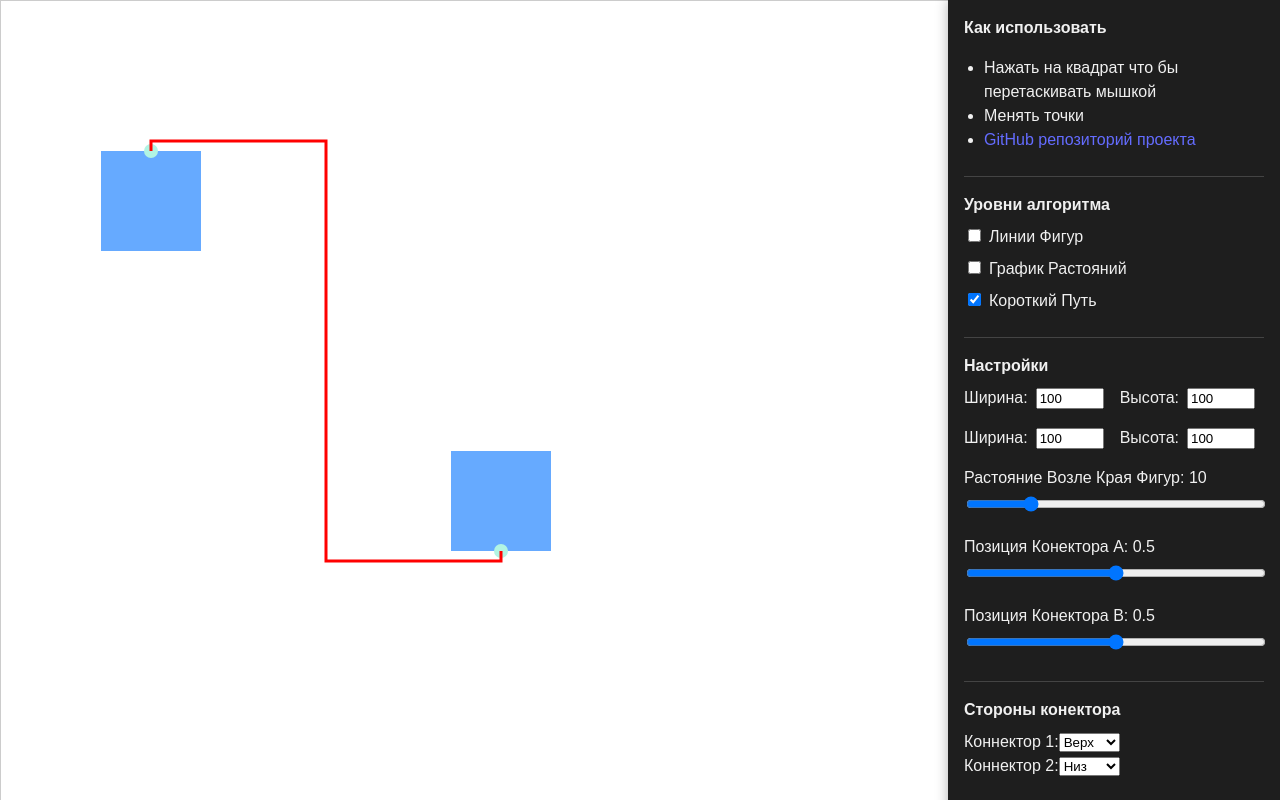
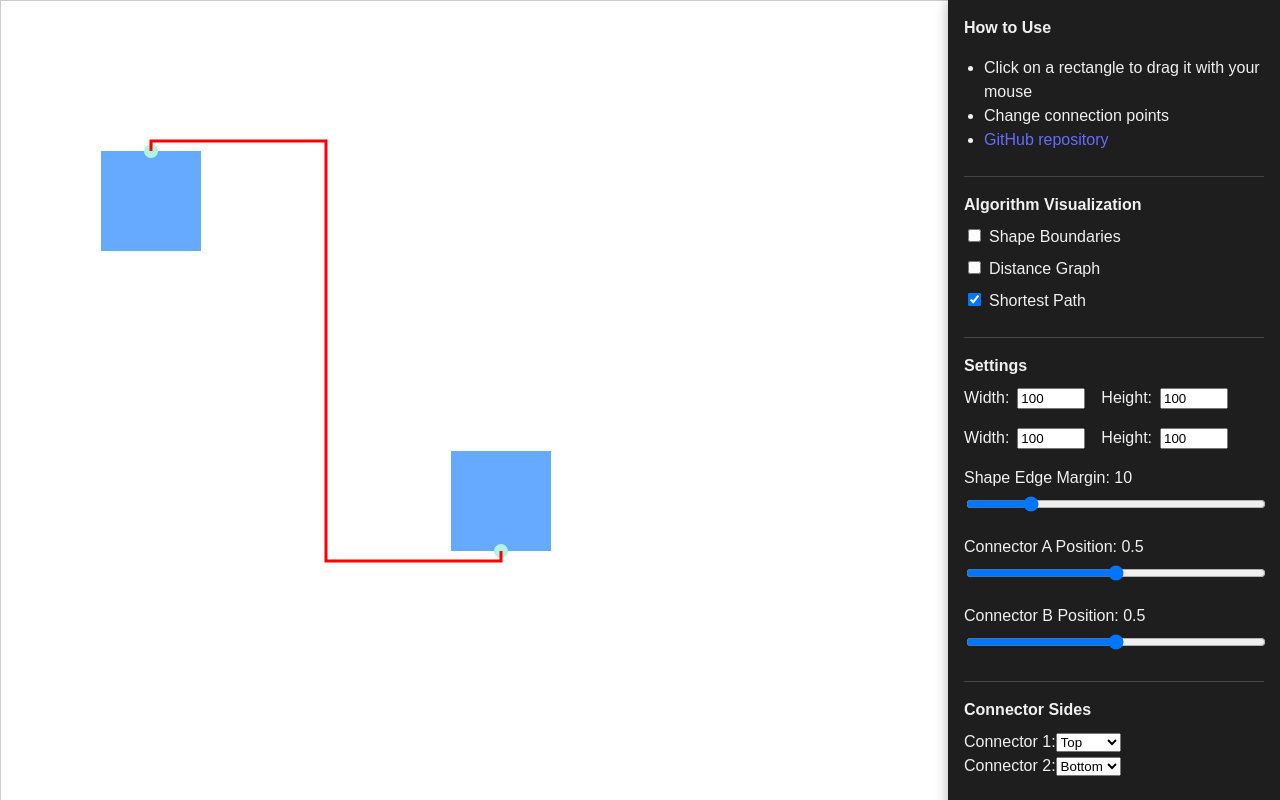
Before and after one commit to artemdev9/orthogonal-pathfinder-canvas-ts, a React (Vite) app: page / in a window 1280 px wide. Built offline with nearby package versions, Linux system fonts and the light colour scheme.

Commit message:
chnaged language

```diff
--- a/src/components/ControlPanel.tsx
+++ b/src/components/ControlPanel.tsx
@@ -67,29 +67,29 @@ const ControlPanel = ({
                 boxShadow: "0 0 12px rgba(0,0,0,0.3)",
             }}
         >
-            <Section title="Как использовать">
+            <Section title="How to Use">
                 <ul style={{ paddingLeft: 20 }}>
-                    <li>Нажать на квадрат что бы перетаскивать мышкой</li>
-                    <li>Менять точки</li>
-                    <li> <a href="https://github.com/artemdev9/orthogonal-pathfinder-canvas-ts" target="_blank" rel="noopener noreferrer">GitHub репозиторий проекта</a> </li>
+                    <li>Click on a rectangle to drag it with your mouse</li>
+                    <li>Change connection points</li>
+                    <li> <a href="https://github.com/artemdev9/orthogonal-pathfinder-canvas-ts" target="_blank" rel="noopener noreferrer">GitHub repository</a> </li>
                 </ul>
             </Section>
 
             <Divider />
 
-            <Section title="Уровни алгоритма">
+            <Section title="Algorithm Visualization">
                 <Checkbox
-                    label="Линии Фигур"
+                    label="Shape Boundaries"
                     checked={showRectLines}
                     onChange={(e) => setShowRectLines(e.target.checked)}
                 />
                 <Checkbox
-                    label="График Растояний"
+                    label="Distance Graph"
                     checked={showWeightedGraph}
                     onChange={(e) => setShowWeightedGraph(e.target.checked)}
                 />
                 <Checkbox
-                    label="Короткий Путь"
+                    label="Shortest Path"
                     checked={showShortestPath}
                     onChange={(e) => setShowShortestPath(e.target.checked)}
                 />
@@ -97,10 +97,10 @@ const ControlPanel = ({
 
             <Divider />
 
-            <Section title="Настройки">
+            <Section title="Settings">
                 <div style={{ marginBottom: 16 }}>
                     <label style={{ marginBottom: 16 }}>
-                        Ширина:
+                        Width:
                         <input
                             type="number"
                             min={10}
@@ -110,7 +110,7 @@ const ControlPanel = ({
                         />
                     </label>
                     <label style={{ marginLeft: 16 }}>
-                        Высота:
+                        Height:
                         <input
                             type="number"
                             min={10}
@@ -122,7 +122,7 @@ const ControlPanel = ({
                 </div>
                 <div style={{ marginBottom: 16 }}>
                     <label style={{ marginBottom: 16 }}>
-                        Ширина:
+                        Width:
                         <input
                             type="number"
                             min={10}
@@ -132,7 +132,7 @@ const ControlPanel = ({
                         />
                     </label>
                     <label style={{ marginLeft: 16 }}>
-                        Высота:
+                        Height:
                         <input
                             type="number"
                             min={10}
@@ -143,14 +143,14 @@ const ControlPanel = ({
                     </label>
                 </div>
                 <Slider
-                    label="Растояние Возле Края Фигур"
+                    label="Shape Edge Margin"
                     value={shapeMargin}
                     min={0}
                     max={50}
                     onChange={setShapeMargin}
                 />
                 <Slider
-                    label="Позиция Конектора A"
+                    label="Connector A Position"
                     value={shapeAConnectorPosition}
                     min={0}
                     max={1}
@@ -158,7 +158,7 @@ const ControlPanel = ({
                     onChange={setShapeAConnectorPosition}
                 />
                 <Slider
-                    label="Позиция Конектора B"
+                    label="Connector B Position"
                     value={shapeBConnectorPosition}
                     min={0}
                     max={1}
@@ -169,24 +169,24 @@ const ControlPanel = ({
 
             <Divider />
 
-            <Section title="Стороны конектора">
+            <Section title="Connector Sides">
                 <label>
-                    Коннектор 1:
+                    Connector 1:
                     <select value={shapeASide} onChange={(e: React.ChangeEvent<HTMLSelectElement>) => setShapeASide(e.target.value as ConnectorSide)}>
-                        <option value="top">Верх</option>
-                        <option value="bottom">Низ</option>
-                        <option value="left">Лево</option>
-                        <option value="right">Право</option>
+                        <option value="top">Top</option>
+                        <option value="bottom">Bottom</option>
+                        <option value="left">Left</option>
+                        <option value="right">Right</option>
                     </select>
                 </label>
                 <br />
                 <label>
-                    Коннектор 2:
+                    Connector 2:
                     <select value={shapeBSide} onChange={(e: React.ChangeEvent<HTMLSelectElement>) => setShapeBSide(e.target.value as ConnectorSide)}>
-                        <option value="top">Верх</option>
-                        <option value="bottom">Низ</option>
-                        <option value="left">Лево</option>
-                        <option value="right">Право</option>
+                        <option value="top">Top</option>
+                        <option value="bottom">Bottom</option>
+                        <option value="left">Left</option>
+                        <option value="right">Right</option>
                     </select>
                 </label>
             </Section>
```
